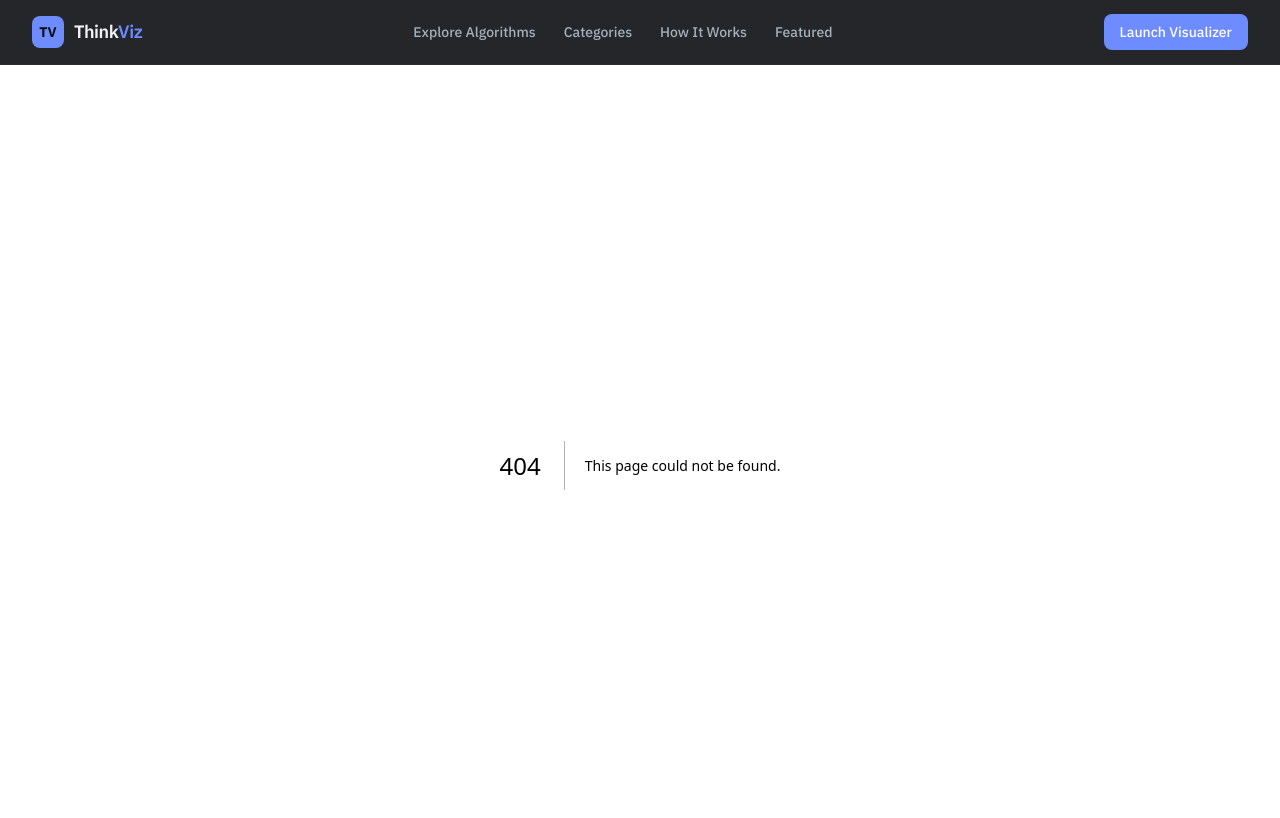
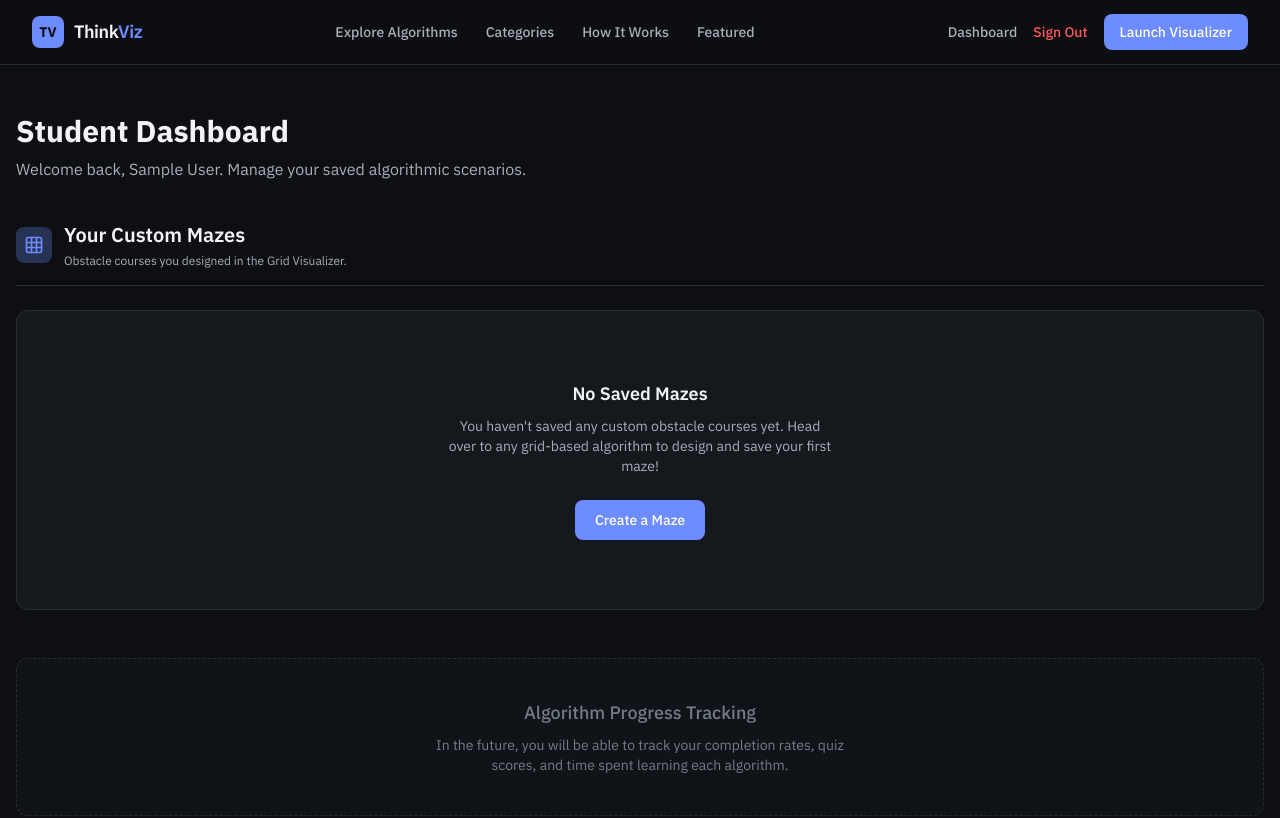
Before and after one commit to AlcesOzdst/thinkviz.tech, a Next.js app: page /dashboard in a window 1280 px wide. Before the commit this address had no page. Shown: the top 818 px of the page. Built offline with nearby package versions, Linux system fonts and the light colour scheme; no server answers; the database is empty; sample sign-in values are in the browser's storage.

Commit message:
feat: integrate user dashboard and save maze functionality

```diff
--- a/app/actions/grids.ts
+++ b/app/actions/grids.ts
@@ -35,3 +35,21 @@ export async function loadGrid(gridId: string) {
     return { success: false, error: "Failed to load grid" };
   }
 }
+
+export async function getUserSavedGrids() {
+  try {
+    const session = await auth();
+    const userId = session?.user?.id;
+    if (!userId) return { success: false, error: "Not authenticated" };
+
+    const grids = await db.savedGrid.findMany({
+      where: { userId },
+      orderBy: { createdAt: "desc" },
+    });
+
+    return { success: true, grids };
+  } catch (error) {
+    console.error("Failed to fetch user grids:", error);
+    return { success: false, error: "Failed to fetch grids" };
+  }
+}
--- a/app/algorithms/[algorithmId]/page.tsx
+++ b/app/algorithms/[algorithmId]/page.tsx
@@ -5,18 +5,32 @@ import { GridWorkspace } from "@/components/visualization/GridWorkspace";
 import { GameTreeWorkspace } from "@/components/visualization/GameTreeWorkspace";
 import { OptimizationWorkspace } from "@/components/visualization/OptimizationWorkspace";
 
+import { loadGrid } from "@/app/actions/grids";
+
 interface PageProps {
   params: Promise<{
     algorithmId: string;
   }>;
+  searchParams: Promise<{
+    gridId?: string;
+  }>;
 }
 
-export default async function AlgorithmDetailPage({ params }: PageProps) {
+export default async function AlgorithmDetailPage({ params, searchParams }: PageProps) {
   const { algorithmId } = await params;
+  const { gridId } = await searchParams;
   const algo = ALGORITHMS.find((a) => a.id === algorithmId);
 
   if (!algo) {
     notFound();
+  }
+
+  let initialGridData = null;
+  if (gridId && algo.visualizerType === "grid") {
+    const res = await loadGrid(gridId);
+    if (res.success && res.grid) {
+      initialGridData = res.grid.gridData;
+    }
   }
 
   return (
@@ -83,7 +97,7 @@ export default async function AlgorithmDetailPage({ params }: PageProps) {
         {/* Visualizer Container */}
         <div className="p-4 sm:p-6 bg-[#0D0F12] w-full">
           {algo.visualizerType === "grid" ? (
-            <GridWorkspace algorithmId={algo.id} />
+            <GridWorkspace algorithmId={algo.id} initialGridData={initialGridData} />
           ) : algo.visualizerType === "game-tree" ? (
             <GameTreeWorkspace algorithmId={algo.id} />
           ) : algo.visualizerType === "optimization" ? (
--- /dev/null
+++ b/app/dashboard/page.tsx
@@ -0,0 +1,56 @@
+import { auth } from "@/auth";
+import { redirect } from "next/navigation";
+import { getUserSavedGrids } from "@/app/actions/grids";
+import { SavedGridsList } from "@/components/dashboard/SavedGridsList";
+import { Grid } from "lucide-react";
+
+export default async function DashboardPage() {
+  const session = await auth();
+
+  if (!session?.user) {
+    redirect("/api/auth/signin?callbackUrl=/dashboard");
+  }
+
+  const result = await getUserSavedGrids();
+  const grids = result.success ? result.grids || [] : [];
+
+  return (
+    <div className="container mx-auto px-4 py-8 sm:py-12 max-w-7xl">
+      <div className="mb-10">
+        <h1 className="text-3xl font-bold text-[#F1F3F5] mb-2">
+          Student Dashboard
+        </h1>
+        <p className="text-[#A7AFBB]">
+          Welcome back, {session.user.name || "Student"}. Manage your saved algorithmic scenarios.
+        </p>
+      </div>
+
+      <div className="space-y-12">
+        {/* Saved Mazes Section */}
+        <section>
+          <div className="flex items-center gap-3 mb-6 border-b border-[#292E36] pb-4">
+            <div className="p-2 rounded-lg bg-[#263352] text-[#6C8CFF]">
+              <Grid size={20} />
+            </div>
+            <div>
+              <h2 className="text-xl font-semibold text-[#F1F3F5]">Your Custom Mazes</h2>
+              <p className="text-xs text-[#A7AFBB] mt-1">Obstacle courses you designed in the Grid Visualizer.</p>
+            </div>
+          </div>
+
+          <SavedGridsList grids={grids} />
+        </section>
+
+        {/* Progress Section (Coming Soon) */}
+        <section>
+           <div className="w-full p-10 rounded-xl bg-[#15181D]/50 border border-[#292E36] border-dashed text-center">
+             <h3 className="text-lg font-medium text-[#737C89] mb-2">Algorithm Progress Tracking</h3>
+             <p className="text-[#737C89] text-sm max-w-md mx-auto">
+               In the future, you will be able to track your completion rates, quiz scores, and time spent learning each algorithm.
+             </p>
+           </div>
+        </section>
+      </div>
+    </div>
+  );
+}
--- a/app/layout.tsx
+++ b/app/layout.tsx
@@ -1,6 +1,7 @@
 import type { Metadata } from "next";
 import { IBM_Plex_Sans, IBM_Plex_Mono } from "next/font/google";
 import "./globals.css";
+import { auth } from "@/auth";
 import { Navbar } from "@/components/layout/Navbar";
 import { Footer } from "@/components/layout/Footer";
 
@@ -21,18 +22,20 @@ export const metadata: Metadata = {
   description: "Understand artificial intelligence and computer science algorithms through step-by-step interactive visualizations.",
 };
 
-export default function RootLayout({
+export default async function RootLayout({
   children,
 }: {
   children: React.ReactNode;
 }) {
+  const session = await auth();
+
   return (
     <html
       lang="en"
       className={`${ibmPlexSans.variable} ${ibmPlexMono.variable} dark h-full antialiased`}
     >
       <body className="min-h-full flex flex-col bg-[#0D0F12] text-[#F1F3F5] selection:bg-[#6C8CFF]/30 selection:text-white">
-        <Navbar />
+        <Navbar session={session} />
         <main className="flex-1">{children}</main>
         <Footer />
       </body>
--- /dev/null
+++ b/components/dashboard/SavedGridsList.tsx
@@ -0,0 +1,73 @@
+"use client";
+
+import React from "react";
+import Link from "next/link";
+import { ExternalLink } from "lucide-react";
+
+interface SavedGridsListProps {
+  grids: any[];
+}
+
+export function SavedGridsList({ grids }: SavedGridsListProps) {
+  if (!grids || grids.length === 0) {
+    return (
+      <div className="w-full p-12 rounded-xl bg-[#15181D] border border-[#292E36] text-center flex flex-col items-center justify-center min-h-[300px]">
+        <h3 className="text-lg font-semibold text-[#F1F3F5] mb-2">No Saved Mazes</h3>
+        <p className="text-[#A7AFBB] text-sm mb-6 max-w-sm">
+          You haven't saved any custom obstacle courses yet. Head over to any grid-based algorithm to design and save your first maze!
+        </p>
+        <Link
+          href="/algorithms/a-star"
+          className="inline-block px-5 py-2.5 rounded-lg bg-[#6C8CFF] hover:bg-[#5A7BEF] text-white font-medium text-sm transition-colors"
+        >
+          Create a Maze
+        </Link>
+      </div>
+    );
+  }
+
+  return (
+    <div className="grid grid-cols-1 sm:grid-cols-2 lg:grid-cols-3 gap-6">
+      {grids.map((grid) => {
+        const rows = grid.gridData?.rows || 12;
+        const cols = grid.gridData?.cols || 22;
+        const wallCount = grid.gridData?.walls?.length || 0;
+
+        return (
+          <div key={grid.id} className="p-6 rounded-xl bg-[#15181D] border border-[#292E36] flex flex-col hover:border-[#6C8CFF]/50 transition-colors group">
+            <div className="flex justify-between items-start mb-4">
+              <h3 className="font-semibold text-[#F1F3F5] text-lg truncate pr-4" title={grid.name}>
+                {grid.name}
+              </h3>
+            </div>
+
+            <div className="space-y-1 text-sm text-[#A7AFBB] mb-8">
+              <div className="flex justify-between">
+                <span>Dimensions:</span>
+                <span className="font-mono text-[#F1F3F5]">{cols}x{rows}</span>
+              </div>
+              <div className="flex justify-between">
+                <span>Wall Blocks:</span>
+                <span className="font-mono text-[#F1F3F5]">{wallCount}</span>
+              </div>
+              <div className="flex justify-between">
+                <span>Saved On:</span>
+                <span className="text-[#F1F3F5]">{new Date(grid.createdAt).toLocaleDateString()}</span>
+              </div>
+            </div>
+
+            <div className="mt-auto">
+              <Link
+                href={`/algorithms/a-star?gridId=${grid.id}`}
+                className="w-full flex items-center justify-center gap-2 px-4 py-2.5 rounded-lg bg-[#263352] hover:bg-[#344168] text-[#6C8CFF] font-medium text-sm transition-colors"
+              >
+                <ExternalLink size={16} />
+                Open in Visualizer
+              </Link>
+            </div>
+          </div>
+        );
+      })}
+    </div>
+  );
+}
--- a/components/layout/Navbar.tsx
+++ b/components/layout/Navbar.tsx
@@ -2,8 +2,10 @@
 
 import Link from "next/link";
 import { useState } from "react";
+import { Session } from "next-auth";
+import { signOut } from "next-auth/react";
 
-export function Navbar() {
+export function Navbar({ session }: { session: Session | null }) {
   const [isMobileMenuOpen, setIsMobileMenuOpen] = useState(false);
 
   return (
@@ -49,6 +51,30 @@ export function Navbar() {
 
         {/* Action Button */}
         <div className="hidden md:flex items-center gap-4">
+          {session?.user ? (
+            <>
+              <Link
+                href="/dashboard"
+                className="text-sm font-medium text-[#A7AFBB] hover:text-[#F1F3F5] transition-colors"
+              >
+                Dashboard
+              </Link>
+              <button
+                onClick={() => signOut()}
+                className="text-sm font-medium text-[#FF5A5A] hover:text-[#FF8080] transition-colors"
+              >
+                Sign Out
+              </button>
+            </>
+          ) : (
+            <Link
+              href="/api/auth/signin"
+              className="text-sm font-medium text-[#A7AFBB] hover:text-[#F1F3F5] transition-colors"
+            >
+              Sign In
+            </Link>
+          )}
+
           <Link
             href="/algorithms"
             className="inline-flex items-center justify-center rounded-lg bg-[#6C8CFF] px-4 py-2 text-sm font-medium text-white transition-colors hover:bg-[#5A7BEF]"
@@ -112,6 +138,38 @@ export function Navbar() {
           >
             How It Works
           </a>
+
+          <div className="border-t border-[#292E36] my-2 pt-2">
+            {session?.user ? (
+              <>
+                <Link
+                  href="/dashboard"
+                  className="block px-3 py-2 rounded-md font-medium text-[#A7AFBB] hover:bg-[#1B1F25] hover:text-[#F1F3F5]"
+                  onClick={() => setIsMobileMenuOpen(false)}
+                >
+                  Dashboard
+                </Link>
+                <button
+                  onClick={() => {
+                    signOut();
+                    setIsMobileMenuOpen(false);
+                  }}
+                  className="block w-full text-left px-3 py-2 rounded-md font-medium text-[#FF5A5A] hover:bg-[#1B1F25] hover:text-[#FF8080]"
+                >
+                  Sign Out
+                </button>
+              </>
+            ) : (
+              <Link
+                href="/api/auth/signin"
+                className="block px-3 py-2 rounded-md font-medium text-[#A7AFBB] hover:bg-[#1B1F25] hover:text-[#F1F3F5]"
+                onClick={() => setIsMobileMenuOpen(false)}
+              >
+                Sign In
+              </Link>
+            )}
+          </div>
+
           <Link
             href="/algorithms"
             className="block w-full text-center mt-2 rounded-lg bg-[#6C8CFF] py-2 font-medium text-white"
--- a/components/visualization/GridWorkspace.tsx
+++ b/components/visualization/GridWorkspace.tsx
@@ -17,16 +17,17 @@ import { saveGrid } from "@/app/actions/grids";
 
 interface GridWorkspaceProps {
   algorithmId: string;
+  initialGridData?: any;
 }
 
-export function GridWorkspace({ algorithmId }: GridWorkspaceProps) {
+export function GridWorkspace({ algorithmId, initialGridData }: GridWorkspaceProps) {
   const rows = 12;
   const cols = 22;
 
   // Persistent user grid configuration (preserved across search resets)
-  const [startPos, setStartPos] = useState<Position>({ row: 5, col: 3 });
-  const [goalPos, setGoalPos] = useState<Position>({ row: 5, col: 18 });
-  const [walls, setWalls] = useState<Position[]>([]);
+  const [startPos, setStartPos] = useState<Position>(initialGridData?.startPos || { row: 5, col: 3 });
+  const [goalPos, setGoalPos] = useState<Position>(initialGridData?.goalPos || { row: 5, col: 18 });
+  const [walls, setWalls] = useState<Position[]>(initialGridData?.walls || []);
 
   // Generated algorithm visualization steps
   const [steps, setSteps] = useState<AlgorithmStep<GridState>[]>([]);
--- a/lib/db.ts
+++ b/lib/db.ts
@@ -1,7 +1,13 @@
 import { PrismaClient } from "@prisma/client";
+import { Pool } from "pg";
+import { PrismaPg } from "@prisma/adapter-pg";
+
+const connectionString = process.env.DATABASE_URL?.replace("prisma+postgres", "postgres");
+const pool = new Pool({ connectionString });
+const adapter = new PrismaPg(pool);
 
 const globalForPrisma = globalThis as unknown as { prisma: PrismaClient };
 
-export const db = globalForPrisma.prisma || new PrismaClient();
+export const db = globalForPrisma.prisma || new PrismaClient({ adapter });
 
 if (process.env.NODE_ENV !== "production") globalForPrisma.prisma = db;
--- a/package.json
+++ b/package.json
@@ -10,15 +10,19 @@
   },
   "dependencies": {
     "@auth/prisma-adapter": "^2.11.3",
+    "@prisma/adapter-pg": "^7.9.1",
     "@prisma/client": "^7.9.1",
+    "lucide-react": "^1.31.0",
     "next": "16.3.1",
     "next-auth": "^5.0.0-beta.32",
+    "pg": "^8.23.0",
     "react": "19.2.8",
     "react-dom": "19.2.8"
   },
   "devDependencies": {
     "@tailwindcss/postcss": "^4",
     "@types/node": "^20",
+    "@types/pg": "^8.21.0",
     "@types/react": "^19",
     "@types/react-dom": "^19",
     "eslint": "^9",
```
Also changed, not shown: 2 other files (tests, documents, lock files or other folders).
